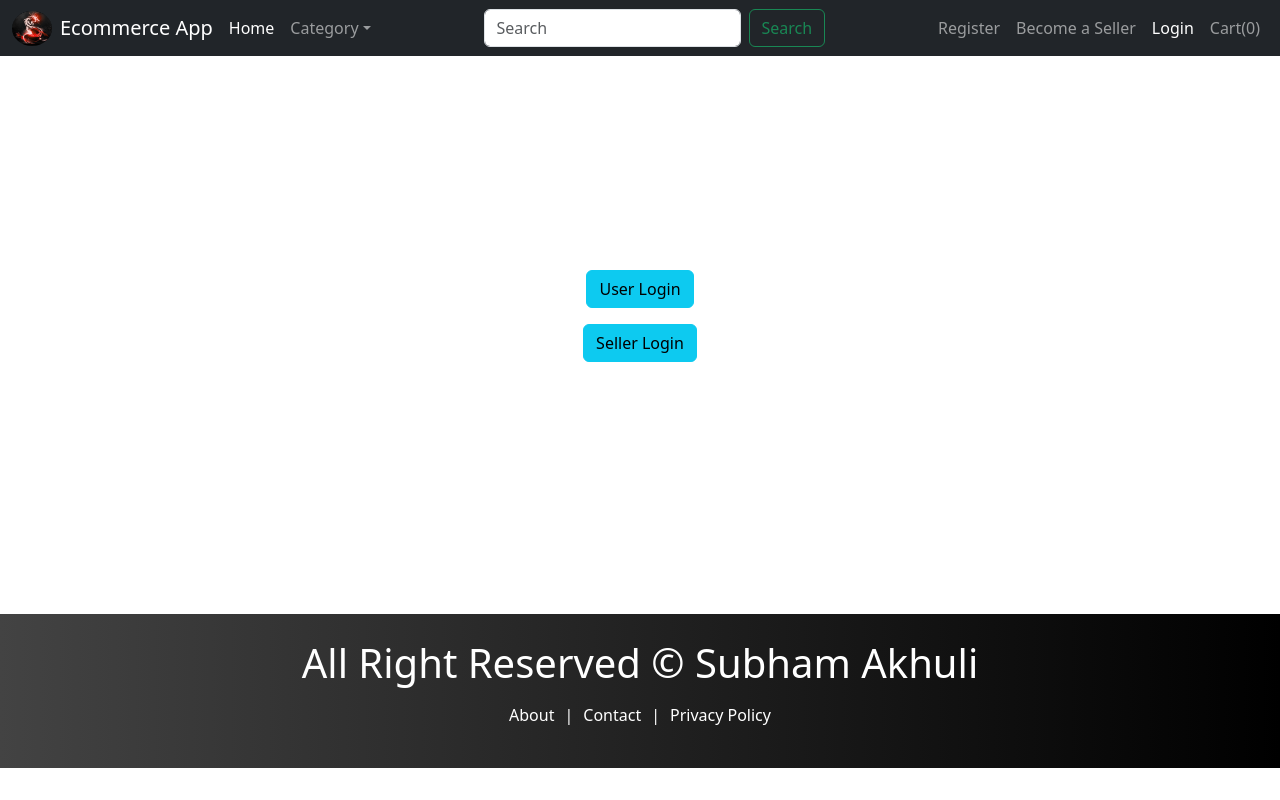
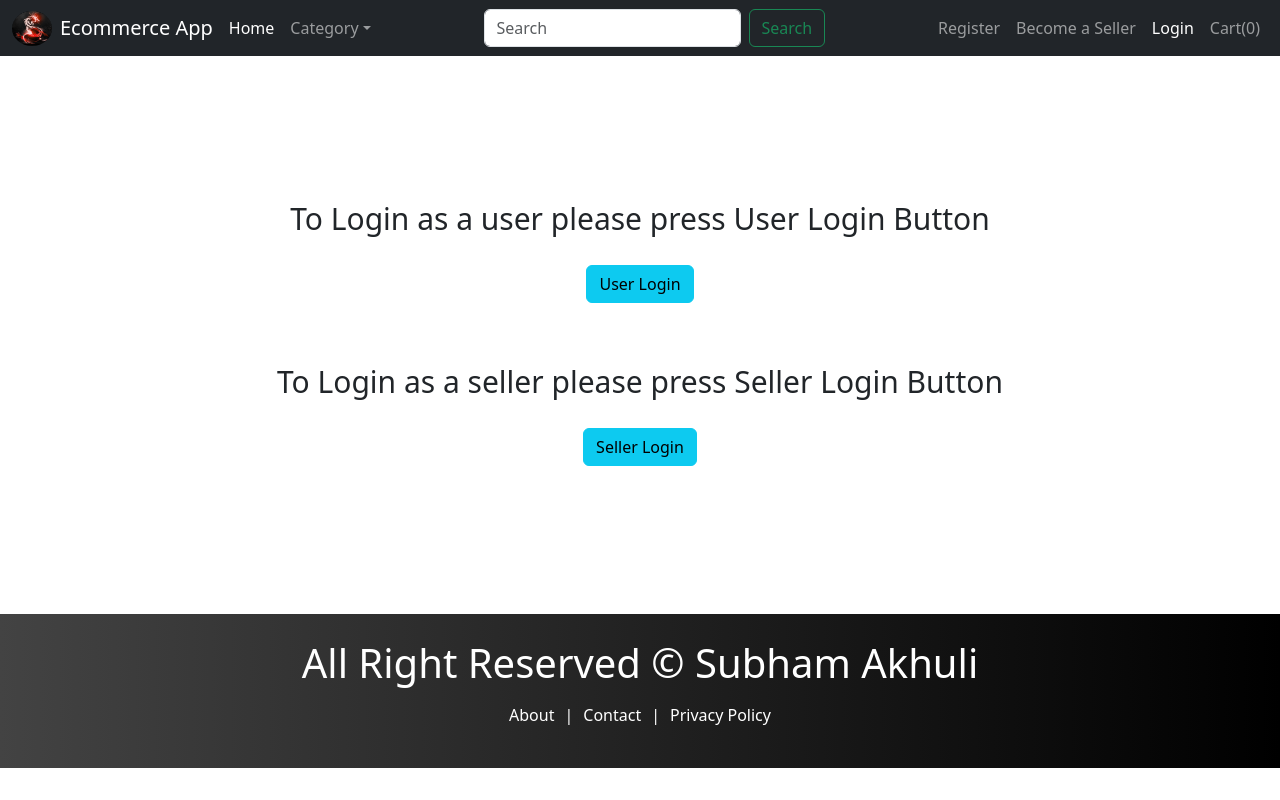
Before and after one commit to SubhamAkhuli/Ecommerce-Website, a React (Create React App) app in the folder client/: page /login in a window 1280 px wide. Built offline with nearby package versions, Linux system fonts and the light colour scheme.

Commit message:
Refactor Login page layout

```diff
--- a/client/src/pages/Login.js
+++ b/client/src/pages/Login.js
@@ -7,9 +7,9 @@ const Login = () => {
   return (
     <>
       <Header />
-      <div className="container " style={{ minHeight: "69.8vh" }}>
-      <div className="pnf ">
-        <button type="button" className="btn btn-info mb-3 ">
+      <div className="container pnf " style={{minHeight:"69.8vh"}}>
+      <p className="text-center " style={{fontSize:"30px"}}>To Login as a user please press User Login Button </p>
+        <button type="button" className="btn btn-info m-2">
           <NavLink
             style={{
               textDecoration: "none",
@@ -20,7 +20,8 @@ const Login = () => {
             User Login
           </NavLink>
         </button>
-        <button type="button" className="btn btn-info">
+        <p className="text-center mt-5" style={{fontSize:"30px"}}>To Login as a seller please press Seller Login Button </p>
+        <button type="button" className="btn btn-info m-2">
           <NavLink
             style={{
               textDecoration: "none",
@@ -32,7 +33,6 @@ const Login = () => {
           </NavLink>
         </button>
         </div>
-      </div>
 
       <Footer />
     </>
```
